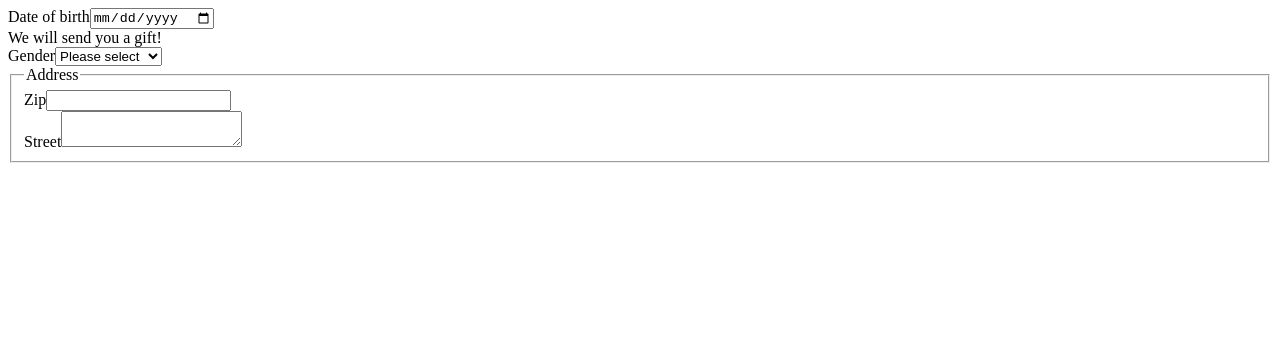
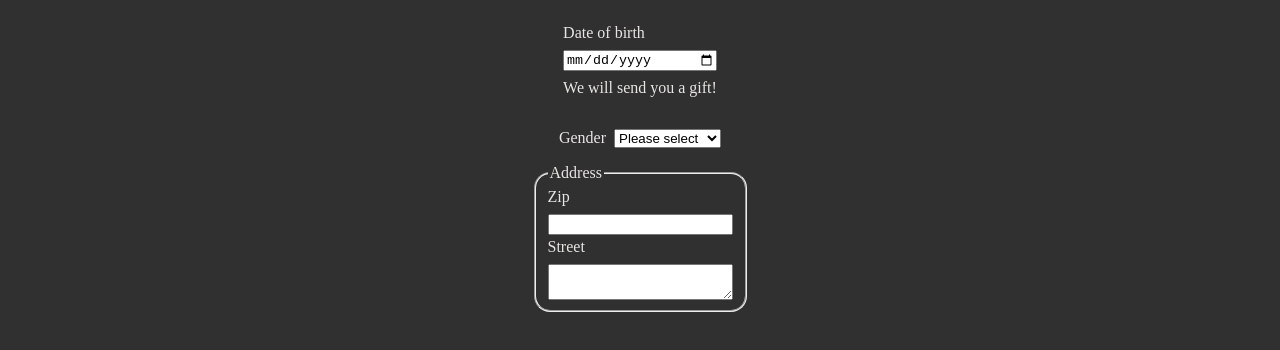
Before and after one commit to Martizong/Raketa, a plain HTML site: page index.html in a window 1280 px wide. Drawn offline with Linux system fonts and the light colour scheme.

Commit message:
added styling

```diff
--- a/index.html
+++ b/index.html
@@ -3,7 +3,8 @@
 	<head>
 		<meta charset="UTF-8" />
 		<meta name="viewport" content="width=device-width, initial-scale=1.0" />
-		<title>Document</title>
+		<title>Mini Raketa</title>
+		<link rel="stylesheet" href="styles.css" />
 	</head>
 	<body>
 		<div id="App"></div>
--- /dev/null
+++ b/styles.css
@@ -0,0 +1,34 @@
+body {
+	background-color: rgb(48, 48, 48);
+	color: #e8e6e3;
+}
+
+#App {
+	display: flex;
+	flex-direction: column;
+	align-items: center;
+}
+
+#App > div {
+	margin: 1rem 0;
+}
+
+#date-wrapper {
+	display: grid;
+	gap: 0.5rem;
+}
+
+#select-wrapper > label {
+	margin-right: 0.5rem;
+}
+
+fieldset {
+	display: grid;
+	gap: 0.2rem;
+	border-radius: 1rem;
+}
+
+fieldset > div {
+	display: grid;
+	gap: 0.5rem;
+}
```
